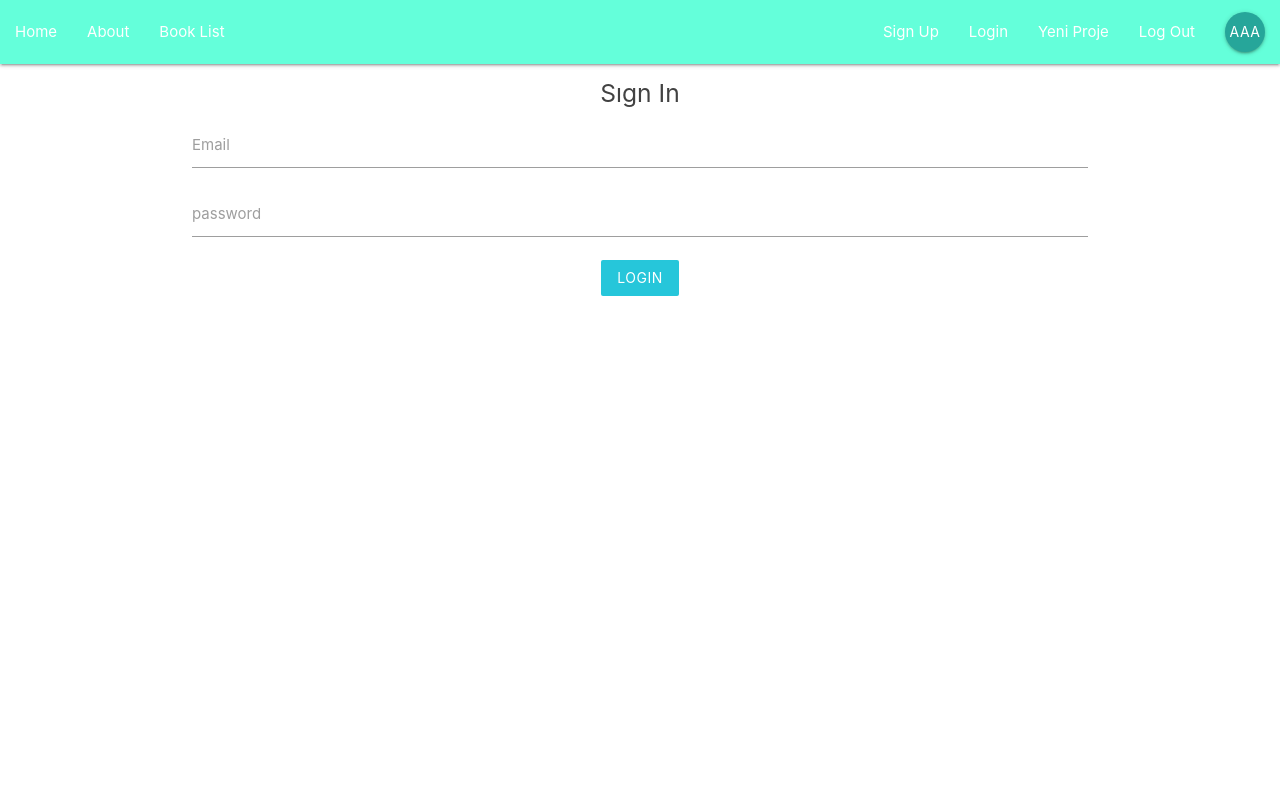
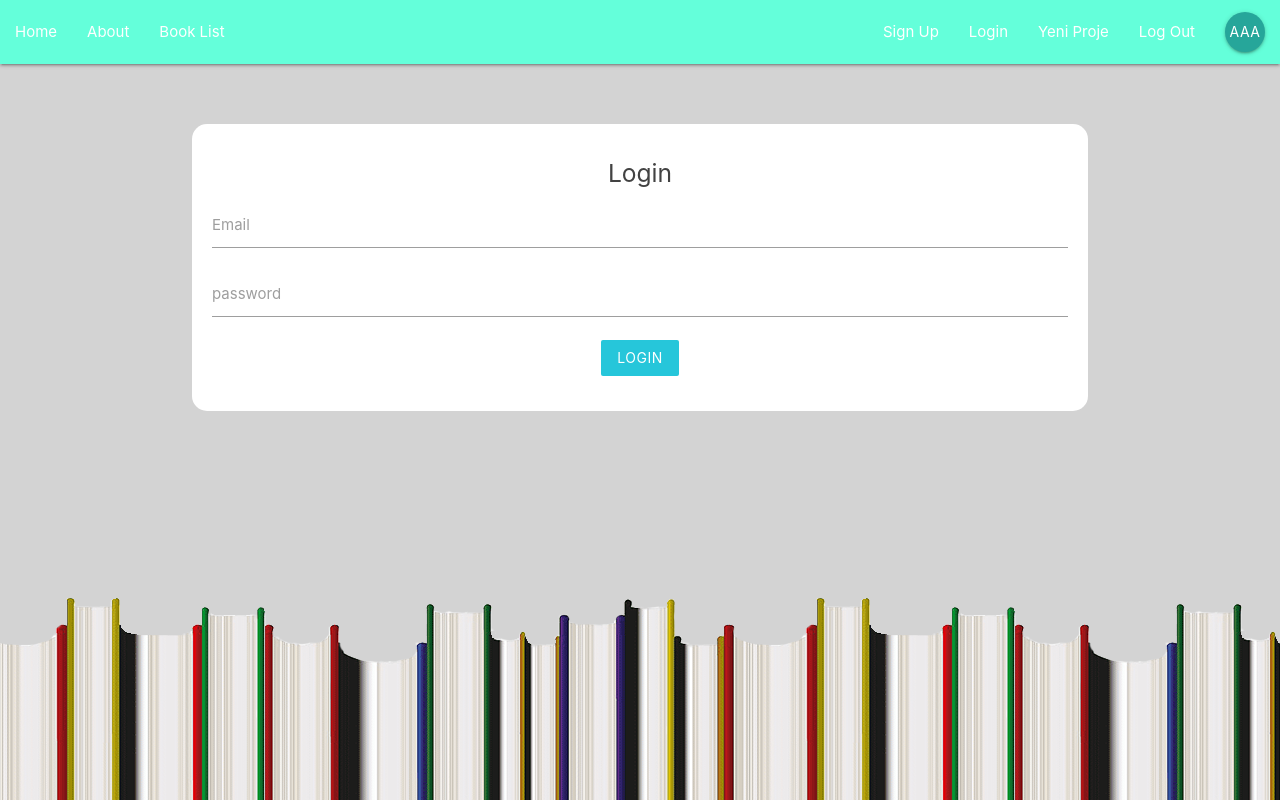
Before and after one commit to ibrahimTaskin/kitap_ansiklopedisi, a React (Create React App) app: page /signin in a window 1280 px wide. Built offline with nearby package versions, Linux system fonts and the light colour scheme.

Commit message:
css fixed

```diff
--- a/src/App.js
+++ b/src/App.js
@@ -5,6 +5,7 @@ import { SignUp } from './components/auth/SignUp';
 import { Dashboard } from './components/dashboard/Dashboard';
 import { Navbar } from './components/layout/Navbar';
 import { BookDetail } from './components/pages/BookDetail/BookDetail';
+import { CreateBook } from './components/pages/CreateBook';
 
 function App() {
   return (
@@ -15,6 +16,7 @@ function App() {
           <Route path='/book/:id' element={<BookDetail />} />
           <Route path='/signin' element={<SignIn />} />
           <Route path='/signup' element={<SignUp />} />
+          <Route path='/createBook' element={<CreateBook />} />
         </Routes>
       </div>
   );
--- a/src/components/auth/SignIn.js
+++ b/src/components/auth/SignIn.js
@@ -16,7 +16,7 @@ export const SignIn = () => {
   return (
     <div className='container'>
       <form onSubmit={handleSubmit} action="" className='white'>
-        <h5 className='grey-text text-darken-3'>Sıgn In</h5>
+        <h5 className='grey-text text-darken-3'>Login</h5>
         <div className="input-field">
           <label htmlFor="email">Email</label>
           <input type="email" id='email' onChange={handleChange} />
--- a/src/components/auth/SignUp.js
+++ b/src/components/auth/SignUp.js
@@ -29,7 +29,7 @@ export const SignUp = () => {
           <input type="email" id="email" onChange={handleChange} />
         </div>
         <div className="input-field">
-          <label htmlFor="password">password</label>
+          <label htmlFor="password">Password</label>
           <input type="password" id="password" onChange={handleChange} />
         </div>
         <div className="input-field">
--- a/src/components/layout/Navbar.js
+++ b/src/components/layout/Navbar.js
@@ -1,7 +1,7 @@
 import React from "react";
 import { Link } from "react-router-dom";
-import SignInLinks from "./SignInLinks";
-import SignOutLinks from "./SignOutLinks";
+import { SignInLinks } from "./SignInLinks";
+import { SignUpLinks } from "./SignUpLinks";
 
 export const Navbar = () => {
   return (
@@ -19,7 +19,7 @@ export const Navbar = () => {
           </li>
         </ul>
           <SignInLinks />
-          <SignOutLinks />
+          <SignUpLinks />
       </div>
     </nav>
   );
--- a/src/components/layout/SignInLinks.js
+++ b/src/components/layout/SignInLinks.js
@@ -1,14 +1,12 @@
 import React from 'react'
 import { NavLink } from 'react-router-dom'
 
-const SignInLinks = () => {
+export const SignInLinks = () => {
   return (
     <ul className='right'>
-        <li><NavLink to='/' >Yeni Proje</NavLink></li>
-        <li><NavLink to='/' >Log Out</NavLink></li>
+        <li><NavLink to='/createBook' >Yeni Proje</NavLink></li>
+        <li><NavLink to='/logOut' >Log Out</NavLink></li>
         <li><NavLink to='/' className='btn btn-floating teal lighten-1'>AAA</NavLink></li>
     </ul>
   )
 }
-
-export default SignInLinks
--- a/src/components/layout/SignOutLinks.js
+++ /dev/null
@@ -1,13 +0,0 @@
-import React from 'react'
-import { NavLink } from 'react-router-dom'
-
-const SignOutLinks = () => {
-  return (
-    <ul className='right'>
-        <li><NavLink to='/'>Sign Up</NavLink></li>
-        <li><NavLink to='/'>Login</NavLink></li>
-    </ul>
-  )
-}
-
-export default SignOutLinks
--- /dev/null
+++ b/src/components/layout/SignUpLinks.js
@@ -0,0 +1,11 @@
+import React from 'react'
+import { NavLink } from 'react-router-dom'
+
+export const SignUpLinks = () => {
+  return (
+    <ul className='right'>
+        <li><NavLink to='/signup'>Sign Up</NavLink></li>
+        <li><NavLink to='/signin'>Login</NavLink></li>
+    </ul>
+  )
+}
--- a/src/components/pages/CreateBook.js
+++ b/src/components/pages/CreateBook.js
@@ -0,0 +1,36 @@
+import React, { useState } from 'react'
+
+export const CreateBook = () => {
+  const [title,setTitle] = useState('');
+  const [description,setDescription] = useState('');
+
+  const handleChange = (e) => {
+    if(e.target.id === 'title') setTitle(e.target.value);
+    if(e.target.id === 'description') setDescription(e.target.value);
+  }
+
+  const handleSubmit = (e) => {
+    e.preventDefault();
+  }
+
+  return (
+    <div className='container'>
+      <form onSubmit={handleSubmit} action="" className='white'>
+        <h5 className='grey-text text-darken-3'>Create Book</h5>
+        <div className="input-field">
+          <label htmlFor="title">Title</label>
+          <input type="text" id='title' onChange={handleChange} />
+        </div>
+        <div className="input-field">
+          <label htmlFor="description">Description</label>
+          <textarea className='materialize-textarea' id='description' onChange={handleChange} />
+        </div>
+        <div className="input-field">
+          <button className='btn green lighten-1 z-depth-0'>Login</button>
+        </div>
+        <p>{title}</p>
+        <p>{description}</p>
+      </form>
+    </div>
+  )
+}
--- a/src/index.css
+++ b/src/index.css
@@ -1,13 +1,26 @@
+html{
+  min-height: 100%;
+}
+
 body {
   margin: 0;
-  font-family: -apple-system, BlinkMacSystemFont, 'Segoe UI', 'Roboto', 'Oxygen',
-    'Ubuntu', 'Cantarell', 'Fira Sans', 'Droid Sans', 'Helvetica Neue',
+  font-family: -apple-system, BlinkMacSystemFont, "Segoe UI", "Roboto", "Oxygen",
+    "Ubuntu", "Cantarell", "Fira Sans", "Droid Sans", "Helvetica Neue",
     sans-serif;
   -webkit-font-smoothing: antialiased;
   -moz-osx-font-smoothing: grayscale;
+  background: lightgray url(/public/img/background.png) repeat-x bottom;
+
+  min-height: 100%;
 }
 
 code {
-  font-family: source-code-pro, Menlo, Monaco, Consolas, 'Courier New',
+  font-family: source-code-pro, Menlo, Monaco, Consolas, "Courier New",
     monospace;
 }
+
+form{
+  padding: 20px;
+  margin-top: 60px;
+  border-radius: 15px;
+}
```
Also changed, not shown: public/img/background.png (added).
